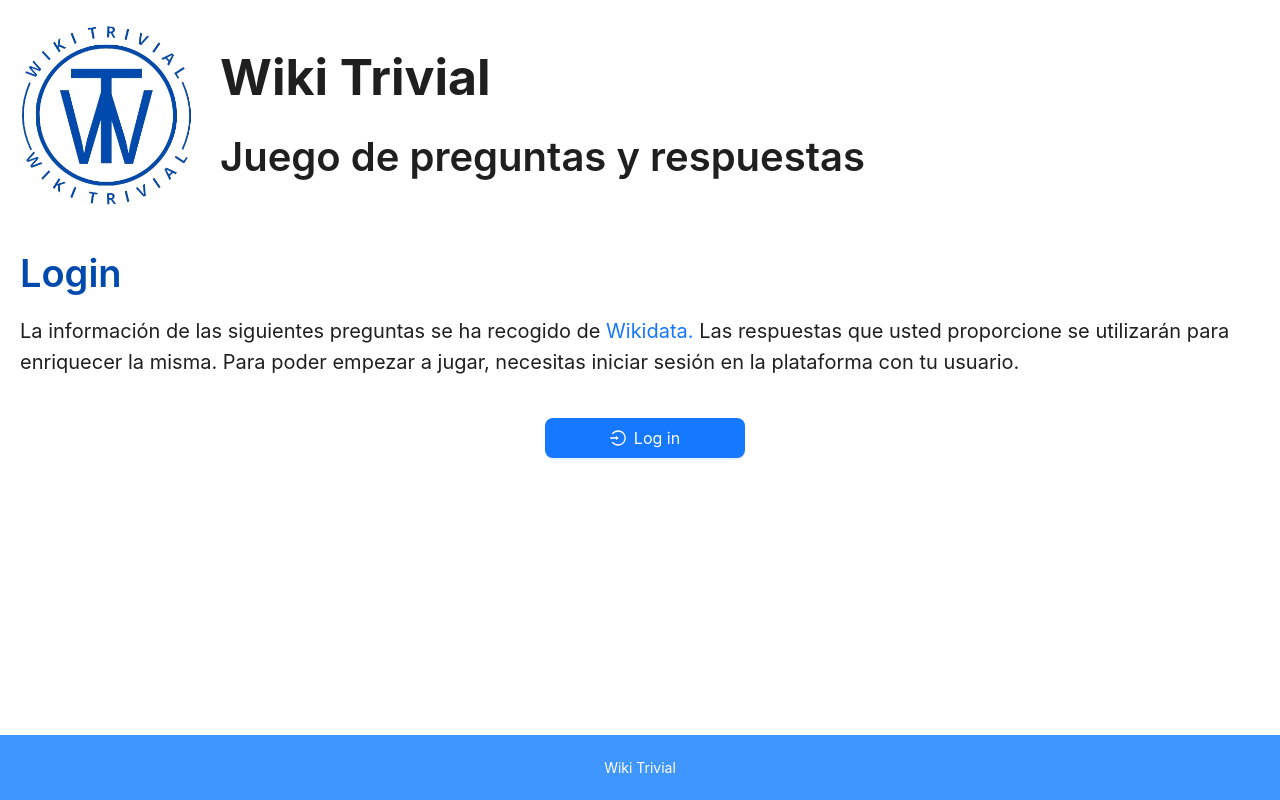
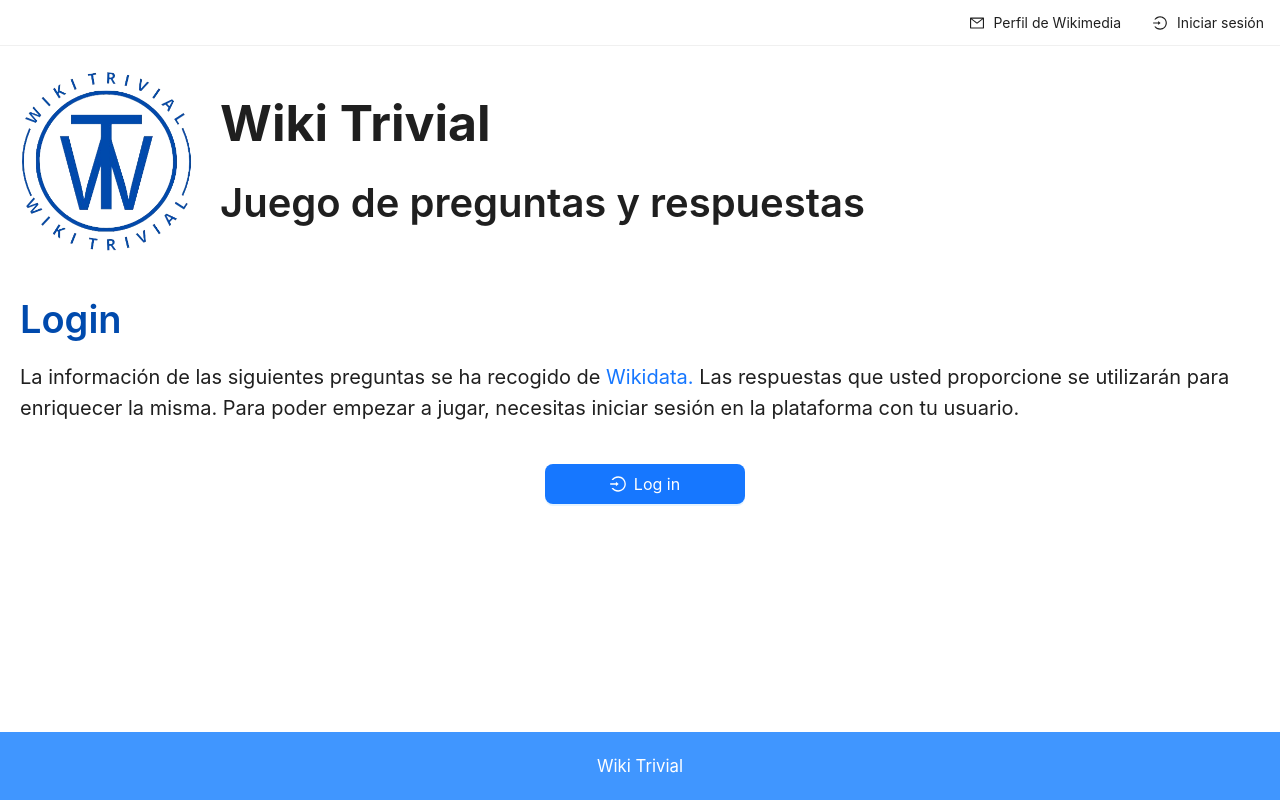
Before and after one commit to uo277516/wikidata-trivial, a React (Create React App) app in the folder front-trivial/: page /game in a window 1280 px wide. Built offline with nearby package versions, Linux system fonts and the light colour scheme.

Commit message:
menu horizontal cerrar/abrir sesion y perfil

```diff
--- a/front-trivial/src/components/CategorySelectionPage.js
+++ b/front-trivial/src/components/CategorySelectionPage.js
@@ -6,6 +6,7 @@ import PrincipalScreen from './PrincipalScreen.js';
 import LoginComponent from './LoginComponent.js';
 import {LogoutOutlined, ExportOutlined } from '@ant-design/icons';
 import '../css/styles.css'; // Importa tu archivo CSS aquí
+import MenuComponent from './MenuComponent.js';
 
 
 const { Title, Paragraph, Link} = Typography;
@@ -48,15 +49,7 @@ const CategorySelectionPage = () => {
     checkAuthentication();
   }, []);
 
-  const logOut = () => {
-    localStorage.removeItem('user');
-    const redirectUrl = process.env.REACT_APP_BACKEND_BASE_URL + "/logout";
-    window.location.href = redirectUrl;
-  };
 
-  const handleProfile = () => {
-    window.open('https://meta.wikimedia.org/wiki/Special:MyLanguage/User:'+user._json.username, '_blank');
-  };
 
 
 
@@ -69,6 +62,7 @@ const CategorySelectionPage = () => {
         <>
           {change ? (
             <Layout style={{ minHeight: "100vh" }}>
+              <MenuComponent user={user}></MenuComponent>
               <Header style={headerStyle}>
                 <Layout style={{ display: 'flex', alignItems: 'center', backgroundColor: 'white'}}>
                   <Sider style={{ width: '20%', textAlign: 'center', lineHeight: '120px', color: '#fff', backgroundColor: 'white', paddingTop: '20px' }}>
@@ -92,7 +86,7 @@ const CategorySelectionPage = () => {
                   paddingBottom: '10px'
                   }}>
                 <Title level={1} style={{ color: '#004aad', marginTop: '10px' }}>¡Bienvenid@, {user.displayName}!</Title>
-                <div style={{ display: 'flex', justifyContent: 'flex-end', gap: '10px', marginRight:'80px' }}>
+                {/* <div style={{ display: 'flex', justifyContent: 'flex-end', gap: '10px', marginRight:'80px' }}>
                     <Button
                       style={{ width:'210px', height: '43px', fontSize:'16px', justifyContent: 'left'}}
                       icon={<ExportOutlined/>}
@@ -107,7 +101,7 @@ const CategorySelectionPage = () => {
                     >
                       Log out
                     </Button>
-                  </div>
+                  </div> */}
                 </div>
                 <Paragraph style={{ fontSize: "20px"}}>
                   La información de las siguientes preguntas se ha recogido de
--- a/front-trivial/src/components/LoginComponent.js
+++ b/front-trivial/src/components/LoginComponent.js
@@ -5,6 +5,7 @@ import { headerStyle, contentStyle, footerStyle} from '../styles/appStyle.js';
 import logo from '../logo.png';
 import CategorySelectionPage from './CategorySelectionPage.js';
 import { LoginOutlined } from '@ant-design/icons';
+import MenuComponent from './MenuComponent.js';
 
 
 
@@ -57,6 +58,7 @@ const LoginComponent = () => {
         <CategorySelectionPage />
       ) : (
         <Layout style={{ minHeight: "100vh" }}>
+          <MenuComponent user={null}></MenuComponent>
           <Header style={headerStyle}>
             <Layout style={{ display: 'flex', alignItems: 'center', backgroundColor: 'white'}}>
               <Sider style={{ width: '20%', textAlign: 'center', lineHeight: '120px', color: '#fff', backgroundColor: 'white', paddingTop: '20px' }}>
--- /dev/null
+++ b/front-trivial/src/components/MenuComponent.js
@@ -0,0 +1,64 @@
+import React, { useState } from 'react';
+import {MailOutlined, LogoutOutlined, LoginOutlined} from '@ant-design/icons';
+import { Menu } from 'antd';
+
+
+
+const MenuComponent = (props) => {
+    let {user} = props;
+    const href = user ? 'https://meta.wikimedia.org/wiki/Special:MyLanguage/User:' + user._json.username : '#';
+    const labelLog = user ? 'Cerrar sesión' : 'Iniciar sesión';
+    const iconLog = user ? React.createElement(LogoutOutlined) : React.createElement(LoginOutlined);
+
+    const items = [
+        {
+          key: 'perfil',
+          label: (
+              <a href={href} target="_blank" rel="noopener noreferrer">
+              Perfil de Wikimedia
+              </a>
+          ),
+          icon: React.createElement(MailOutlined),
+        },
+        {
+          label: labelLog,
+          key: 'logout',
+          icon: iconLog,
+          visible: user!==null,
+        },
+      ];
+
+  const [current, setCurrent] = useState(null);
+
+  const onClick = (e) => {
+    setCurrent(null);
+
+    if (e.key==="logout") {
+        logOut();
+    }
+  };
+
+  const logOut = () => {
+    localStorage.removeItem('user');
+    const redirectUrl = process.env.REACT_APP_BACKEND_BASE_URL + "/logout";
+    window.location.href = redirectUrl;
+  };
+
+
+    return (
+        <div style={{ display: 'flex', justifyContent: 'flex-end', backgroundColor: 'white', width: '100%' }}>
+            <Menu
+                onClick={onClick}
+                selectedKeys={[]}
+                mode="horizontal"
+                items={items}
+                style={{
+                    flex: 1,
+                    justifyContent: 'flex-end'
+                }}
+            />
+        </div>
+    );
+};
+
+export default MenuComponent;
--- a/front-trivial/src/components/PrincipalScreen.js
+++ b/front-trivial/src/components/PrincipalScreen.js
@@ -10,6 +10,7 @@ import { headerStyle, contentStyle, footerStyle, formStyle } from '../styles/app
 import QuestionCard from './QuestionCard.js';
 import axios from 'axios';
 import moment from 'moment';
+import MenuComponent from './MenuComponent.js';
 
 
 //Layout y letras
@@ -73,9 +74,9 @@ let PrincipalScreen = (props) => {
       fetchStreaks();
       setSeeStreaks(true);
     } else if (e.key === '2') {
-      handleProfile();
+
     } else if (e.key === '3') {
-      logOut();
+
     }
   };
 
@@ -358,16 +359,16 @@ let PrincipalScreen = (props) => {
     });
   };
 
-  const logOut = () => {
-    localStorage.removeItem('user');
-    const redirectUrl = process.env.REACT_APP_BACKEND_BASE_URL + "/logout";
-    window.location.href = redirectUrl;
-  };
+  // const logOut = () => {
+  //   localStorage.removeItem('user');
+  //   const redirectUrl = process.env.REACT_APP_BACKEND_BASE_URL + "/logout";
+  //   window.location.href = redirectUrl;
+  // };
 
-  const handleProfile = () => {
-    console.log(user._json.username);
-    window.open('https://meta.wikimedia.org/wiki/Special:MyLanguage/User:'+user._json.username, '_blank');
-  };
+  // const handleProfile = () => {
+  //   console.log(user._json.username);
+  //   window.open('https://meta.wikimedia.org/wiki/Special:MyLanguage/User:'+user._json.username, '_blank');
+  // };
 
   const validateAnswer = (rule, value) => {
     const isValidYear = /^(19[0-9][0-9]|20[0-1][0-9]|202[0-4])$/.test(value);  //expresion regular añoñs rango 1900-2024
@@ -384,10 +385,15 @@ let PrincipalScreen = (props) => {
   return (
     <Layout style={{ minHeight: "100vh" }}>
 
+      {/* Menú */}
+      <MenuComponent user={user}></MenuComponent>
+
       <Header style={headerStyle}>
 
 
       <Layout style={{ display: 'flex', alignItems: 'center', backgroundColor: 'white'}}>
+
+        {/* Info y logo */}
         <Sider style={{ width: '20%', textAlign: 'center', lineHeight: '120px', color: '#fff', backgroundColor: 'white', paddingTop: '20px' }}>
           <Image
             width={200}
@@ -437,11 +443,7 @@ let PrincipalScreen = (props) => {
                       <Button style={{ width:'120px', height: '43px', fontSize:'16px', justifyContent: 'left'}}
                         icon={<UserOutlined/>}> Perfil </Button>
                     </Dropdown>
-                    {/* <Button style={{marginLeft:'500px'}}
-                      type="primary" icon={<SolutionOutlined />} size={size} onClick={fetchStreaks}>
-                        Ver mi clasificación
-                      </Button>
-                      <Modal
+                    <Modal
                         title="Clasificación de rachas de preguntas contestadas"
                         open={seeStreaks}
                         onCancel={() => setSeeStreaks(false)}
@@ -449,20 +451,11 @@ let PrincipalScreen = (props) => {
                       >
                         <Table columns={columns} dataSource={dataStreaks} />
                       </Modal>
-                    <Button
-                      style={{ width:'210px', height: '43px', fontSize:'16px', justifyContent: 'left'}}
-                      icon={<ExportOutlined/>}
-                      onClick={handleProfile}>
-                        Perfil de Wikimedia
-                    </Button>
-                    <Button
-                      type="primary"
-                      icon={<LogoutOutlined />}
-                      onClick={() => logOut()}
-                      style={{ width:'110px', height: '43px', fontSize:'16px', justifyContent: 'left'}}
-                    >
-                      Log out
-                    </Button> */}
+                    {/* <Button style={{marginLeft:'500px'}}
+                      type="primary" icon={<SolutionOutlined />} size={size} onClick={fetchStreaks}>
+                        Ver mi clasificación
+                      </Button>
+                     */}
                   </div>
 
                 </div>
--- a/front-trivial/src/styles/appStyle.js
+++ b/front-trivial/src/styles/appStyle.js
@@ -35,6 +35,7 @@ const headerStyle = {
     textAlign: 'center',
     color: '#fff',
     backgroundColor: '#4096ff',
+    fontSize: '1.2em'
   };
 
   const titleOneStyle = {
```
Also changed, not shown: 2 other files (tests, documents, lock files or other folders).
